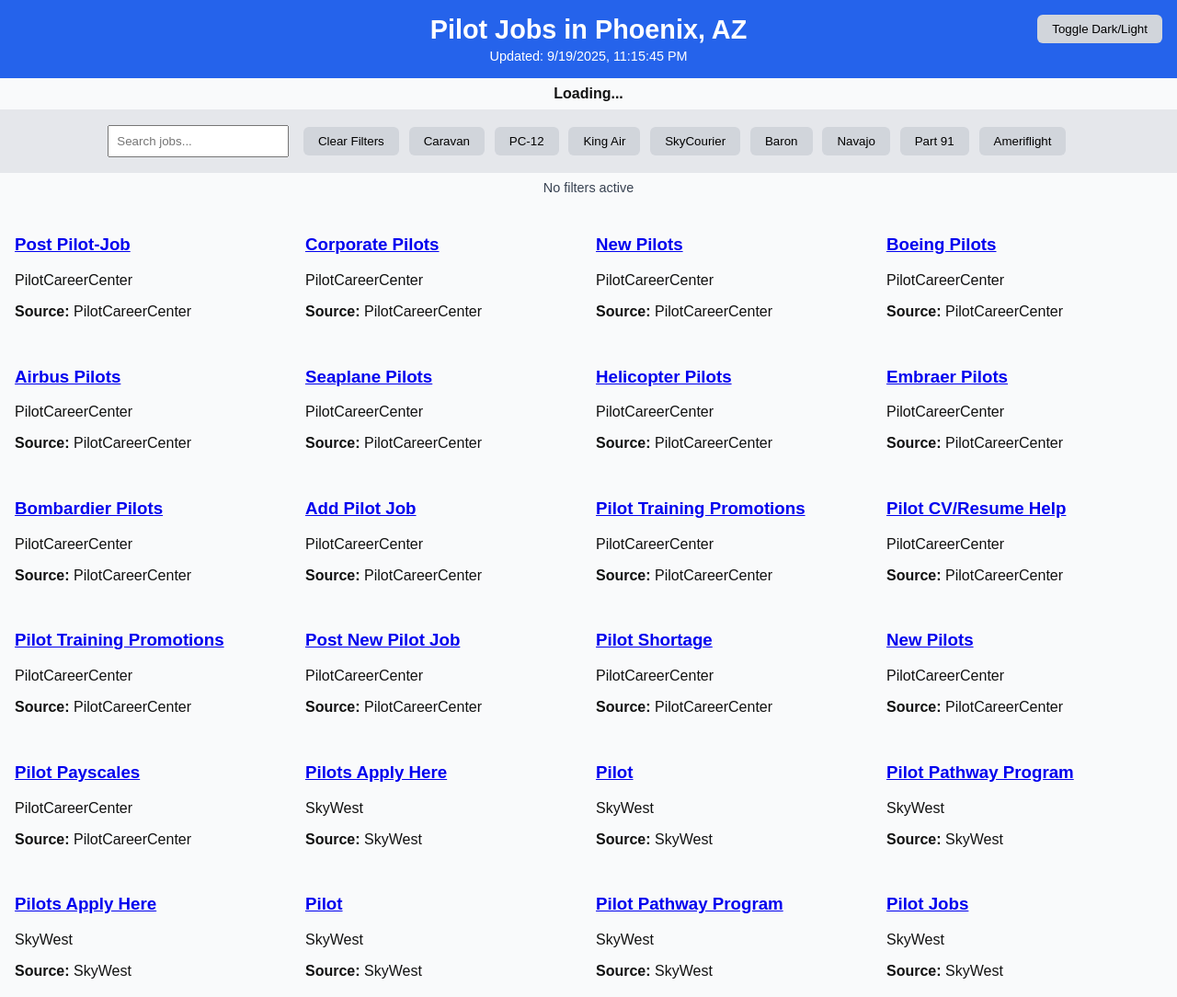
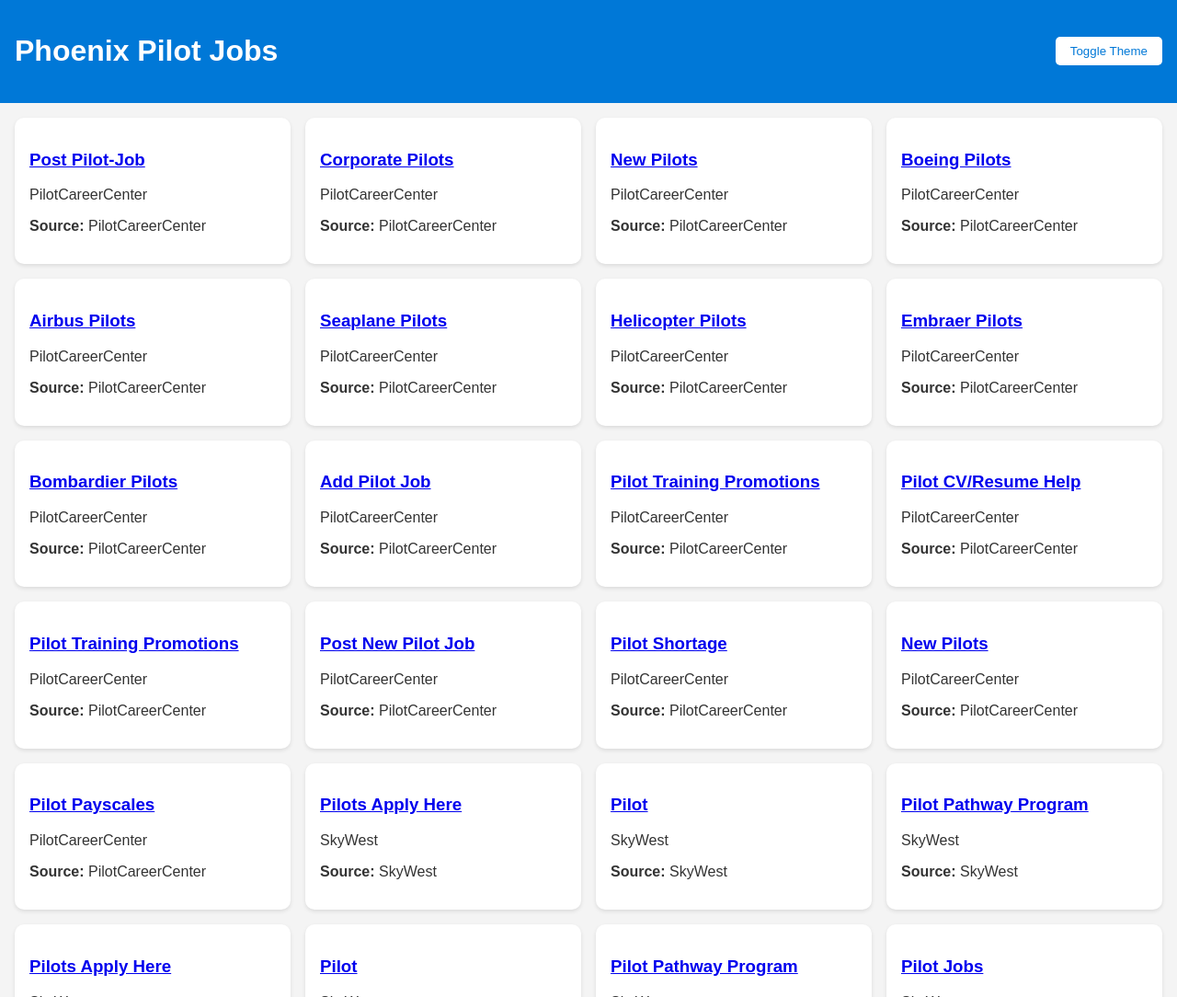
Before and after one commit to CaptainSeanG/PhxPilotJobs, a plain HTML site: page index.html in a window 1280 px wide. Shown: the top 1084 px of the page at 92% size. Drawn offline with Linux system fonts and the light colour scheme.

Commit message:
Update index.html

```diff
--- a/index.html
+++ b/index.html
@@ -1,188 +1,107 @@
 <!DOCTYPE html>
 <html lang="en">
 <head>
-  <meta charset="UTF-8">
-  <title>Pilot Jobs in Phoenix, AZ</title>
+  <meta charset="UTF-8" />
+  <meta name="viewport" content="width=device-width, initial-scale=1.0" />
+  <title>Phoenix Pilot Jobs</title>
+  <link rel="stylesheet" href="style.css" />
   <style>
     body {
       font-family: Arial, sans-serif;
       margin: 0;
       padding: 0;
-      background: var(--bg);
-      color: var(--fg);
+      background-color: #f4f4f4;
+      color: #333;
       transition: background 0.3s, color 0.3s;
     }
-
-    :root {
-      --bg: #f9fafb;
-      --fg: #111;
-      --card-bg: #fff;
-      --card-border: #ddd;
-      --header-bg: #2563eb;
-      --header-fg: #fff;
-      --control-bg: #e5e7eb;
+    body.dark {
+      background-color: #121212;
+      color: #ffffff;
     }
-
-    body.dark {
-      --bg: #111827;
-      --fg: #f9fafb;
-      --card-bg: #1f2937;
-      --card-border: #374151;
-      --header-bg: #1f2937;
-      --header-fg: #f9fafb;
-      --control-bg: #374151;
-    }
-
     header {
-      background: var(--header-bg);
-      color: var(--header-fg);
+      display: flex;
+      justify-content: space-between;
+      align-items: center;
       padding: 1rem;
-      text-align: center;
-    }
-
-    header h1 {
-      margin: 0;
-      font-size: 1.8rem;
-    }
-
-    #last-updated {
-      font-size: 0.9rem;
-      margin-top: 0.25rem;
-    }
-
-    #debug-banner {
-      text-align: center;
-      padding: 0.5rem;
-      font-weight: bold;
-    }
-
-    .controls {
-      text-align: center;
-      padding: 1rem;
-      background: var(--control-bg);
-    }
-
-    .controls input {
-      padding: 0.5rem;
-      margin-right: 0.5rem;
-    }
-
-    .controls button {
-      padding: 0.5rem 1rem;
-      margin: 0.2rem;
-      border: none;
-      border-radius: 6px;
-      cursor: pointer;
-      background: #d1d5db;
-    }
-
-    .controls button.active {
-      background: #2563eb;
+      background: #0078d7;
       color: white;
     }
-
-    #filter-summary {
-      text-align: center;
-      font-size: 0.9rem;
-      margin: 0.5rem 0;
-      color: #374151;
+    header.dark {
+      background: #1e1e1e;
     }
-
-    #jobs-container {
+    #theme-toggle {
+      padding: 0.5rem 1rem;
+      border: none;
+      border-radius: 5px;
+      background: white;
+      color: #0078d7;
+      cursor: pointer;
+    }
+    body.dark #theme-toggle {
+      background: #333;
+      color: white;
+    }
+    .container {
       display: grid;
-      grid-template-columns: repeat(auto-fill, minmax(280px, 1fr));
+      grid-template-columns: repeat(auto-fit, minmax(300px, 1fr));
       gap: 1rem;
       padding: 1rem;
     }
-
-    .job-card {
-      border: 1px solid var(--card-border);
+    .job-tile {
+      background: white;
+      border-radius: 10px;
       padding: 1rem;
-      border-radius: 8px;
-      background: var(--card-bg);
       box-shadow: 0 2px 4px rgba(0,0,0,0.1);
+      transition: background 0.3s, color 0.3s;
     }
-
-    .job-card h3 {
-      margin-top: 0;
-      font-size: 1.2rem;
+    body.dark .job-tile {
+      background: #1e1e1e;
+      color: white;
     }
-
-    .job-card a {
-      text-decoration: none;
-      color: #2563eb;
+    footer {
+      padding: 1rem;
+      text-align: center;
+      font-size: 0.9rem;
     }
-
-    .job-card a:hover {
-      text-decoration: underline;
+    .status-table {
+      margin-top: 2rem;
+      border-collapse: collapse;
+      width: 100%;
     }
-
-    footer {
-      text-align: center;
-      padding: 1rem;
-      background: var(--control-bg);
-      font-size: 0.9rem;
-      margin-top: 2rem;
+    .status-table th, .status-table td {
+      border: 1px solid #ccc;
+      padding: 0.5rem;
+      text-align: left;
     }
-
-    table {
-      margin: 1rem auto;
-      border-collapse: collapse;
+    .status-success {
+      color: green;
+      font-weight: bold;
     }
-
-    th, td {
-      padding: 8px;
-      border: 1px solid #ddd;
-    }
-
-    #theme-toggle {
-      position: absolute;
-      top: 1rem;
-      right: 1rem;
-      padding: 0.5rem 1rem;
-      border-radius: 6px;
-      border: none;
-      background: #d1d5db;
-      cursor: pointer;
+    .status-fail {
+      color: red;
+      font-weight: bold;
     }
   </style>
 </head>
 <body>
   <header>
-    <h1>Pilot Jobs in Phoenix, AZ</h1>
-    <button id="theme-toggle" onclick="toggleTheme()">Toggle Dark/Light</button>
-    <div id="last-updated">Last updated: ...</div>
+    <h1>Phoenix Pilot Jobs</h1>
+    <button id="theme-toggle">Toggle Theme</button>
   </header>
 
-  <div id="debug-banner">Loading...</div>
-
-  <div class="controls">
-    <input type="text" id="search" placeholder="Search jobs..." oninput="renderJobs()">
-    <button onclick="clearFilters()">Clear Filters</button>
-    <button data-tag="Caravan" onclick="toggleFilter('Caravan')">Caravan</button>
-    <button data-tag="PC-12" onclick="toggleFilter('PC-12')">PC-12</button>
-    <button data-tag="King Air" onclick="toggleFilter('King Air')">King Air</button>
-    <button data-tag="SkyCourier" onclick="toggleFilter('SkyCourier')">SkyCourier</button>
-    <button data-tag="Baron" onclick="toggleFilter('Baron')">Baron</button>
-    <button data-tag="Navajo" onclick="toggleFilter('Navajo')">Navajo</button>
-    <button data-tag="Part 91" onclick="toggleFilter('Part 91')">Part 91</button>
-    <button data-tag="Ameriflight" onclick="toggleFilter('Ameriflight')">Ameriflight</button>
-  </div>
-
-  <div id="filter-summary">No filters active</div>
-  <div id="jobs-container"></div>
-
-  <h2 style="text-align:center;">Scraper Status</h2>
-  <table id="status-table">
-    <thead>
-      <tr><th>Source</th><th>Status</th></tr>
-    </thead>
-    <tbody></tbody>
-  </table>
-
-  <footer>
-    <p>Built with ❤️ for Phoenix-area pilots</p>
-  </footer>
+  <main>
+    <div class="container" id="jobs-container"></div>
+    <footer>
+      <p id="last-updated">Updated: loading…</p>
+      <h2>Scraper Status</h2>
+      <table class="status-table" id="scraper-status">
+        <thead>
+          <tr><th>Source</th><th>Status</th><th>Jobs Found</th></tr>
+        </thead>
+        <tbody></tbody>
+      </table>
+    </footer>
+  </main>
 
   <script src="script.js"></script>
 </body>
```
